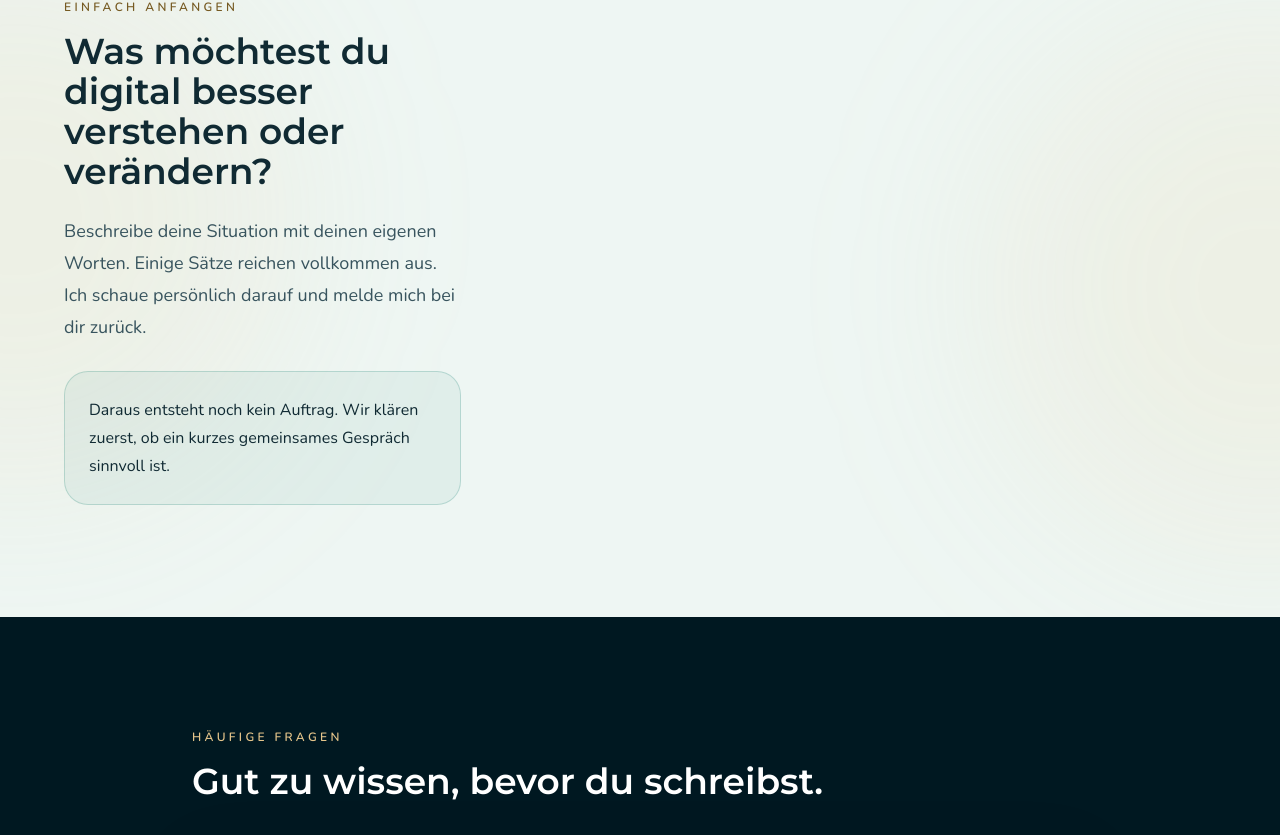
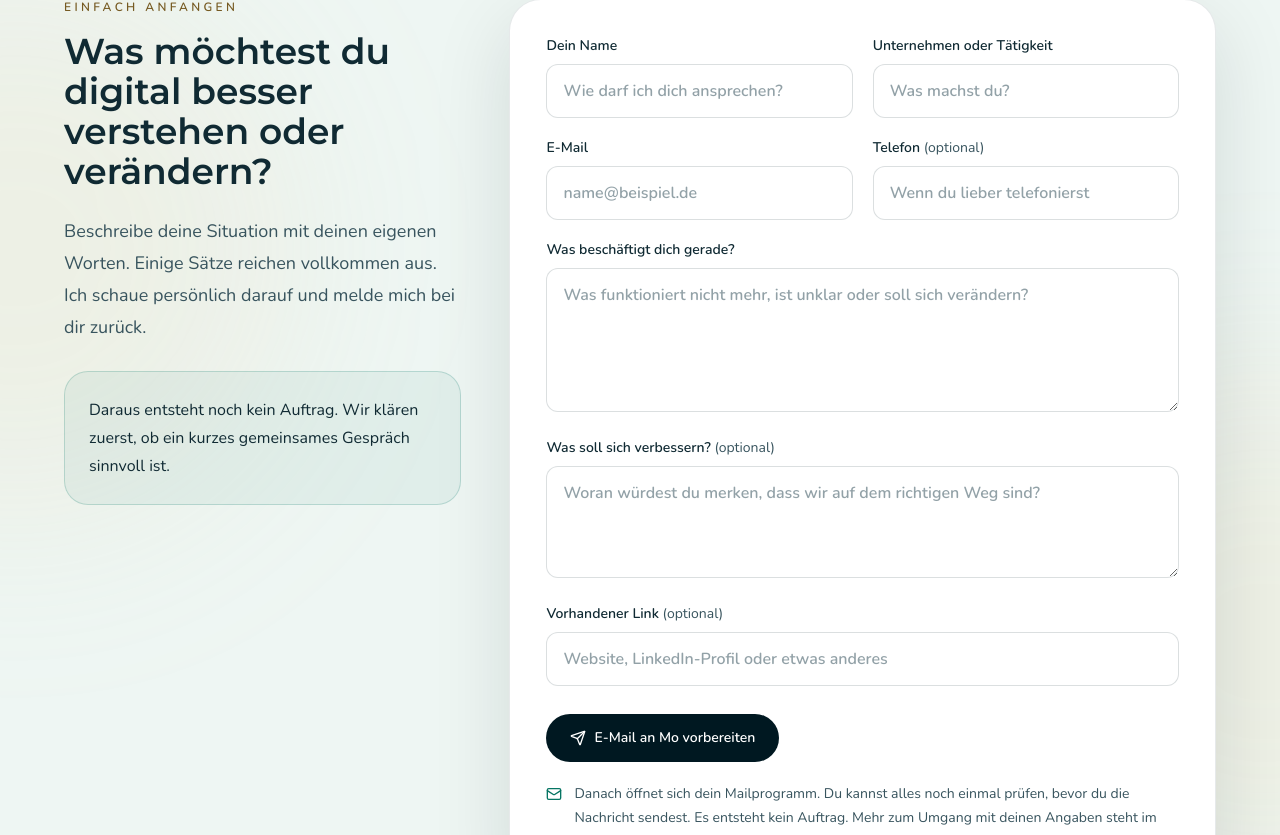
Before and after one commit to Jamoko112026/Jamoko-v1, a Next.js app: page /start in a window 1280 px wide. Shown: the part 4825-5660 px from the top of the page. Built offline with nearby package versions, Linux system fonts and the light colour scheme.

Commit message:
Add digital situation contact form

```diff
--- /dev/null
+++ b/src/components/landing/DigitalStartForm.tsx
@@ -0,0 +1,153 @@
+"use client";
+
+import type { FormEvent } from "react";
+import Link from "next/link";
+import { Mail, Send } from "lucide-react";
+
+const inputClass =
+  "mt-2 w-full rounded-xl border border-[#102A33]/15 bg-white px-4 py-3.5 text-base text-[#102A33] placeholder:text-[#38545E]/55 focus:border-[#067563] focus:outline-none focus:ring-2 focus:ring-[#1AC7A4]/20";
+
+function getField(formData: FormData, name: string) {
+  return String(formData.get(name) ?? "").trim();
+}
+
+export function DigitalStartForm() {
+  function handleSubmit(event: FormEvent<HTMLFormElement>) {
+    event.preventDefault();
+
+    const formData = new FormData(event.currentTarget);
+    const name = getField(formData, "name");
+    const activity = getField(formData, "activity");
+    const email = getField(formData, "email");
+    const phone = getField(formData, "phone");
+    const situation = getField(formData, "situation");
+    const goal = getField(formData, "goal");
+    const link = getField(formData, "link");
+
+    const subject = `Digitale Situation von ${name || "jamoko.de/start"}`;
+    const body = [
+      `Name: ${name}`,
+      `Unternehmen oder Tätigkeit: ${activity}`,
+      `E-Mail: ${email}`,
+      `Telefon: ${phone || "nicht angegeben"}`,
+      `Vorhandener Link: ${link || "nicht angegeben"}`,
+      "",
+      "Was beschäftigt mich gerade?",
+      situation,
+      "",
+      "Was soll sich verbessern?",
+      goal || "noch offen",
+    ].join("\n");
+
+    window.location.href = `mailto:moin@jamoko.de?subject=${encodeURIComponent(
+      subject,
+    )}&body=${encodeURIComponent(body)}`;
+  }
+
+  return (
+    <form
+      onSubmit={handleSubmit}
+      className="rounded-[2rem] border border-[#102A33]/10 bg-white p-6 shadow-[0_24px_80px_rgba(0,24,33,0.12)] sm:p-9"
+    >
+      <div className="grid gap-5 sm:grid-cols-2">
+        <label className="block text-sm font-semibold text-[#102A33]">
+          Dein Name
+          <input
+            className={inputClass}
+            name="name"
+            autoComplete="name"
+            required
+            placeholder="Wie darf ich dich ansprechen?"
+          />
+        </label>
+        <label className="block text-sm font-semibold text-[#102A33]">
+          Unternehmen oder Tätigkeit
+          <input
+            className={inputClass}
+            name="activity"
+            autoComplete="organization"
+            placeholder="Was machst du?"
+          />
+        </label>
+        <label className="block text-sm font-semibold text-[#102A33]">
+          E-Mail
+          <input
+            className={inputClass}
+            name="email"
+            type="email"
+            autoComplete="email"
+            required
+            placeholder="name@beispiel.de"
+          />
+        </label>
+        <label className="block text-sm font-semibold text-[#102A33]">
+          Telefon <span className="font-normal text-[#38545E]">(optional)</span>
+          <input
+            className={inputClass}
+            name="phone"
+            type="tel"
+            autoComplete="tel"
+            placeholder="Wenn du lieber telefonierst"
+          />
+        </label>
+      </div>
+
+      <label className="mt-5 block text-sm font-semibold text-[#102A33]">
+        Was beschäftigt dich gerade?
+        <textarea
+          className={`${inputClass} min-h-36 resize-y`}
+          name="situation"
+          required
+          placeholder="Was funktioniert nicht mehr, ist unklar oder soll sich verändern?"
+        />
+      </label>
+
+      <label className="mt-5 block text-sm font-semibold text-[#102A33]">
+        Was soll sich verbessern?{" "}
+        <span className="font-normal text-[#38545E]">(optional)</span>
+        <textarea
+          className={`${inputClass} min-h-28 resize-y`}
+          name="goal"
+          placeholder="Woran würdest du merken, dass wir auf dem richtigen Weg sind?"
+        />
+      </label>
+
+      <label className="mt-5 block text-sm font-semibold text-[#102A33]">
+        Vorhandener Link{" "}
+        <span className="font-normal text-[#38545E]">(optional)</span>
+        <input
+          className={inputClass}
+          name="link"
+          type="text"
+          inputMode="url"
+          autoCapitalize="none"
+          placeholder="Website, LinkedIn-Profil oder etwas anderes"
+        />
+      </label>
+
+      <button
+        type="submit"
+        className="mt-7 inline-flex min-h-12 w-full items-center justify-center gap-2 rounded-full bg-[#001821] px-6 py-3.5 text-sm font-semibold text-white transition hover:-translate-y-0.5 hover:bg-[#013542] sm:w-auto"
+      >
+        <Send className="h-4 w-4" aria-hidden="true" />
+        E-Mail an Mo vorbereiten
+      </button>
+
+      <div className="mt-5 flex items-start gap-3 text-sm leading-6 text-[#38545E]">
+        <Mail className="mt-1 h-4 w-4 shrink-0 text-[#067563]" aria-hidden="true" />
+        <p>
+          Danach öffnet sich dein Mailprogramm. Du kannst alles noch einmal
+          prüfen, bevor du die Nachricht sendest. Es entsteht kein Auftrag. Mehr
+          zum Umgang mit deinen Angaben steht im{" "}
+          <Link
+            href="/datenschutz"
+            className="font-semibold text-[#067563] underline-offset-4 hover:underline"
+          >
+            Datenschutz
+          </Link>
+          .
+        </p>
+      </div>
+    </form>
+  );
+}
```
